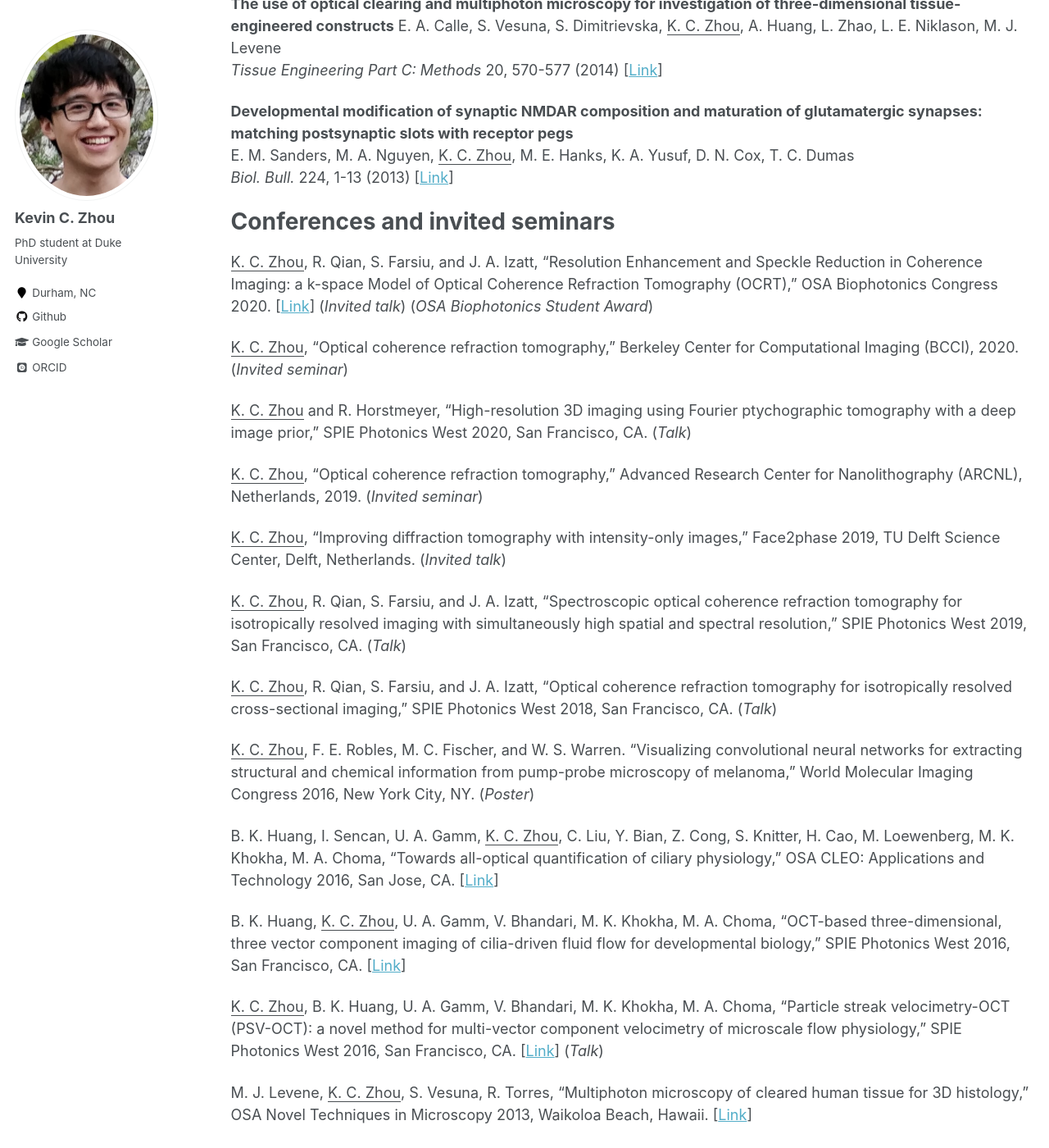
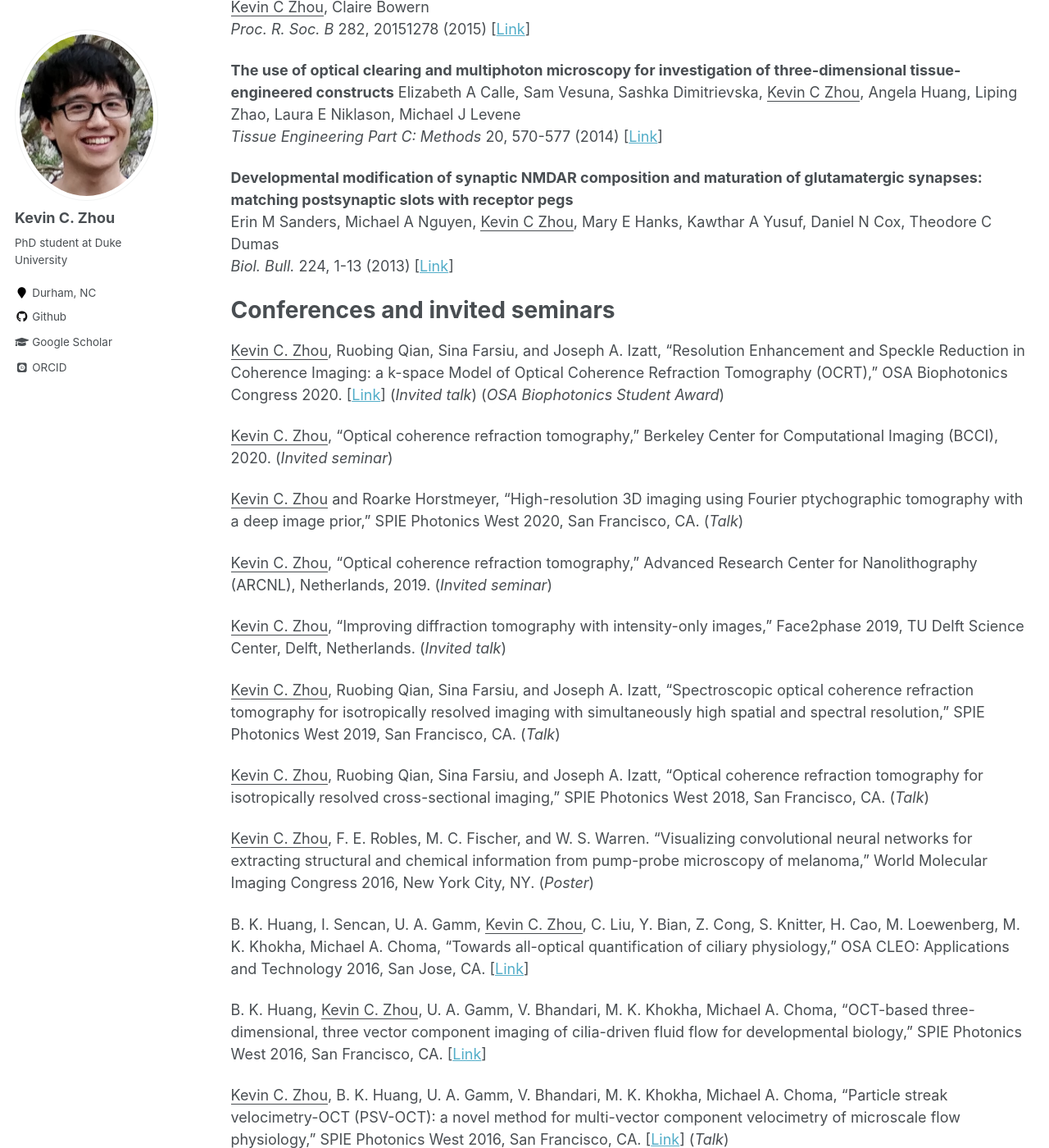
Before and after one commit to kevinczhou/kevinczhou.github.io, a Jekyll site: the page built from _pages/publications.md, in a window 1280 px wide and 1400 px high, scrolled down 1874 px. Shown: the whole window at 82% size. Built offline with Jekyll 4.4.1, drawn with Linux system fonts in a browser that asks for light colours; some web fonts are replaced; some of the changed text lies outside the part shown.

Commit message:
Update publications.md

```diff
--- a/_pages/publications.md
+++ b/_pages/publications.md
@@ -5,94 +5,95 @@ permalink: /publications/
 author_profile: true
 ---
 **Video-rate high-precision time-frequency multiplexed 3D surface imaging**
-R. Qian, <ins>K. C. Zhou</ins>, J. Zhang, C. Viehland, A. H. Dhalla, J. A. Izatt
+Ruobing Qian, <ins>Kevin C Zhou</ins>, Jingkai Zhang, Christian Viehland, Al-Hafeez Dhalla, Joseph A Izatt
 arXiv:2008.05805 (2020) [[Link](https://arxiv.org/abs/2008.05805)]
 
 **Optical Coherence Tomography-Guided Robotic Ophthalmic Microsurgery via Reinforcement Learning from Demonstration**
-B. Keller, M. Draelos, <ins>K. C. Zhou</ins>, R. Qian, A. N. Kuo, G. Konidaris, K. Hauser, J. A. Izatt
+Brenton Keller, Mark Draelos, Kevin Zhou, Ruobing Qian, Anthony N Kuo, George Konidaris, Kris Hauser, Joseph A Izatt
 *IEEE Trans. Robot.* (2020) [[Link](https://ieeexplore.ieee.org/abstract/document/9069310)]
 
 **Diffraction tomography with a deep image prior**
-<ins>K. C. Zhou</ins> and R. Horstmeyer
+<ins>Kevin C Zhou</ins>, Roarke Horstmeyer
 *Opt. Express* 28, 12872-12896 (2020) [[Link](https://www.osapublishing.org/oe/abstract.cfm?uri=oe-28-9-12872)] [[Code](https://github.com/kevinczhou/deep-prior-diffraction-tomography)] [[Data](https://figshare.com/articles/Diffraction_tomography_with_a_deep_image_prior_-_raw_data/12081708)]
 
 **Physics-enhanced machine learning for virtual fluorescence microscopy**
-C. L. Cooke, F. Kong, A. Chaware, <ins>K. C. Zhou</ins>, K. Kim, R. Xu, D. M. Ando, S. J .Yang, P. C. Konda, R. Horstmeyer
+Colin L Cooke, Fanjie Kong, Amey Chaware, <ins>Kevin C Zhou</ins>, Kanghyun Kim, Rong Xu, D Michael Ando, Samuel J Yang, Pavan Chandra Konda, Roarke Horstmeyer
 arXiv:2004.04306 (2020) [[Link](https://arxiv.org/abs/2004.04306)]
 
 **Spectroscopic optical coherence refraction tomography**
-<ins>K. C. Zhou</ins>, R. Qian, S. Farsiu, and J. A. Izatt
+<ins>Kevin C Zhou</ins>, Ruobing Qian, Sina Farsiu, Joseph A Izatt
 *Opt. Lett.* 45, 2091-2094 (2020) [[Link](https://www.osapublishing.org/ol/abstract.cfm?uri=ol-45-7-2091)] [[Code](https://osapublishing.figshare.com/articles/Spectral_fitting_code_for_SOCT_and_SOCRT/11931228)] [[Data](https://osapublishing.figshare.com/articles/Raw_spectra_of_polystyrene_beads_from_SOCT_and_SOCRT/11931225)]
 
 **Fourier ptychography: current applications and future promises**
-P. C. Konda\*, L. Loetgering\*, <ins>K. C. Zhou</ins>\*, S. Xu, A. R. Harvey, R. Horstmeyer
-*Opt. Express* 28, 9603-9630 (2020)  [[Link](https://www.osapublishing.org/oe/abstract.cfm?uri=oe-28-7-9603)] \*Equal contribution
+Pavan Chandra Konda, Lars Loetgering, <ins>Kevin C Zhou</ins>, Shiqi Xu, Andrew R Harvey, Roarke Horstmeyer
+\*Equal contribution
+*Opt. Express* 28, 9603-9630 (2020)  [[Link](https://www.osapublishing.org/oe/abstract.cfm?uri=oe-28-7-9603)]
 
 **Learned sensing: jointly optimized microscope hardware for accurate image classification**
-A. Muthumbi, A. Chaware, K. Kim, <ins>K. C. Zhou</ins>, P. C. Konda, R. Chen, B. Judkewitz, A. Erdmann, B. Kappes, R. Horstmeyer
+Alex Muthumbi, Amey Chaware, Kanghyun Kim, <ins>Kevin C Zhou</ins>, Pavan Chandra Konda, Richard Chen, Benjamin Judkewitz, Andreas Erdmann, Barbara Kappes, Roarke Horstmeyer
 *Biomed. Opt. Express* 10, 6351-6369 (2019) [[Link](https://www.osapublishing.org/boe/abstract.cfm?uri=boe-10-12-6351)]
 
 **Optical coherence refraction tomography**
-<ins>K. C. Zhou</ins>, R. Qian, S. Degan, S. Farsiu, J. A. Izatt
+<ins>Kevin C Zhou</ins>, Ruobing Qian, Simone Degan, Sina Farsiu, Joseph A Izatt
 *Nat. Photonics* 13, 794–802 (2019) [[Link](https://www.nature.com/articles/s41566-019-0508-1)]  [[Open access link](https://rdcu.be/bO6eQ)] [[Code](https://github.com/kevinczhou/optical-coherence-refraction-tomography)] [[Data](https://figshare.com/articles/Biological_datasets_for_optical_coherence_refraction_tomography_OCRT_/8297138)]
 
 **Ocular anterior chamber blood cell population differentiation using spectroscopic optical coherence tomography**
-R. Qian, W. Huang, R. P. McNabb, <ins>K. C. Zhou</ins>, Q. H. Liu, A. N. Kuo, J. A. Izatt
+Ruobing Qian, Wei-feng Huang, Ryan P McNabb, <ins>Kevin C Zhou</ins>, Qing H Liu, Anthony N Kuo, Joseph A Izatt
 *Biomed. Opt. Express* 10, 3281-3300 (2019) [[Link](https://www.osapublishing.org/boe/abstract.cfm?uri=boe-10-7-3281)]
 
 **Unraveling the molecular nature of melanin changes in metastatic cancer**
-K. Ju, S. Degan, M. C. Fischer, <ins>K. C. Zhou</ins>, X. Jia, J. Yu, W. S. Warren
+Kuk-Youn Ju, Simone Degan, Martin C Fischer, <ins>Kevin C Zhou</ins>, Xiaomeng Jia, Jin Yu, Warren S Warren
 *J. Biomed. Opt.* 24, 051414 (2019) [[Link](https://doi.org/10.1117/1.JBO.24.5.051414)]
 
 **Stimulated Raman scattering spectroscopic optical coherence tomography**
-F. E. Robles, <ins>K. C. Zhou</ins>, M. C. Fischer, W. S. Warren
+Francisco E Robles, <ins>Kevin C Zhou</ins>, Martin C Fischer, Warren S Warren
 *Optica* 4, 243-246 (2017) [[Link](https://www.osapublishing.org/optica/abstract.cfm?uri=optica-4-2-243)]
 
 **Biaxial stretch improves elastic fiber maturation, collagen arrangement, and mechanical properties in engineered arteries**
-A. H. Huang, J. L. Balestrini, B. V. Udelsman, <ins>K. C. Zhou</ins>, L. Zhao, J. Ferruzzi, B. C. Starcher, M. J. Levene, J. D. Humphrey, L. E. Niklason
+Angela H Huang, Jenna L Balestrini, Brooks V Udelsman, <ins>Kevin C Zhou</ins>, Liping Zhao, Jacopo Ferruzzi, Barry C Starcher, Michael J Levene, Jay D Humphrey, Laura E Niklason
 *Tissue Engineering Part C: Methods* 22, 524-533 (2016) [[Link](https://www.liebertpub.com/doi/abs/10.1089/ten.TEC.2015.0309)]
 
 **Particle streak velocimetry-optical coherence tomography: a novel method for multidimensional imaging of microscale fluid flows**
-<ins>K. C. Zhou</ins>, B. K. Huang, U. A. Gamm, V. Bhandari, M. K. Khokha, M. A. Choma
+<ins>Kevin C Zhou</ins>, Brendan K Huang, Ute A Gamm, Vineet Bhandari, Mustafa K Khokha, Michael A Choma
 *Biomed. Opt. Express* 7, 1590-1603 (2016)  [[Link](https://www.osapublishing.org/boe/abstract.cfm?uri=boe-7-4-1590)]
 
 **Improved velocimetry in optical coherence tomography using Bayesian analysis**
-<ins>K. C. Zhou</ins>, B. K. Huang, H. Tagare, M. A. Choma
+<ins>Kevin C Zhou</ins>, Brendan K Huang, Hemant Tagare, Michael A Choma
 *Biomed. Opt. Express* 6, 4796-4811 (2015)  [[Link](https://www.osapublishing.org/boe/abstract.cfm?uri=boe-6-12-4796)]
 
 **Quantifying uncertainty in the phylogenetics of Australian numeral systems**
-<ins>K. C. Zhou</ins> and C. Bowern
+<ins>Kevin C Zhou</ins>, Claire Bowern
 *Proc. R. Soc. B* 282, 20151278 (2015) [[Link](https://royalsocietypublishing.org/doi/full/10.1098/rspb.2015.1278)]
 
 **The use of optical clearing and multiphoton microscopy for investigation of three-dimensional tissue-engineered constructs**
-E. A. Calle, S. Vesuna, S. Dimitrievska, <ins>K. C. Zhou</ins>, A. Huang, L. Zhao, L. E. Niklason, M. J. Levene
+Elizabeth A Calle, Sam Vesuna, Sashka Dimitrievska, <ins>Kevin C Zhou</ins>, Angela Huang, Liping Zhao, Laura E Niklason, Michael J Levene
 *Tissue Engineering Part C: Methods* 20, 570-577 (2014) [[Link](https://www.liebertpub.com/doi/abs/10.1089/ten.tec.2013.0538)]
 
 **Developmental modification of synaptic NMDAR composition and maturation of glutamatergic synapses: matching postsynaptic slots with receptor pegs**
-E. M. Sanders, M. A. Nguyen, <ins>K. C. Zhou</ins>, M. E. Hanks, K. A. Yusuf, D. N. Cox, T. C. Dumas
+Erin M Sanders, Michael A Nguyen, <ins>Kevin C Zhou</ins>, Mary E Hanks, Kawthar A Yusuf, Daniel N Cox, Theodore C Dumas
 *Biol. Bull.* 224, 1-13 (2013) [[Link](https://www.journals.uchicago.edu/doi/abs/10.1086/BBLv224n1p1)]
 
 # Conferences and invited seminars
-<ins>K. C. Zhou</ins>, R. Qian, S. Farsiu, and J. A. Izatt, “Resolution Enhancement and Speckle Reduction in Coherence Imaging: a k-space Model of Optical Coherence Refraction Tomography (OCRT),” OSA Biophotonics Congress 2020. [[Link](https://www.osapublishing.org/abstract.cfm?uri=OCT-2020-OTu1E.2)] (*Invited talk*) (*OSA Biophotonics Student Award*)
+<ins>Kevin C. Zhou</ins>, Ruobing Qian, Sina Farsiu, and Joseph A. Izatt, “Resolution Enhancement and Speckle Reduction in Coherence Imaging: a k-space Model of Optical Coherence Refraction Tomography (OCRT),” OSA Biophotonics Congress 2020. [[Link](https://www.osapublishing.org/abstract.cfm?uri=OCT-2020-OTu1E.2)] (*Invited talk*) (*OSA Biophotonics Student Award*)
 
-<ins>K. C. Zhou</ins>, “Optical coherence refraction tomography,” Berkeley Center for Computational Imaging (BCCI), 2020. (*Invited seminar*)
+<ins>Kevin C. Zhou</ins>, “Optical coherence refraction tomography,” Berkeley Center for Computational Imaging (BCCI), 2020. (*Invited seminar*)
 
-<ins>K. C. Zhou</ins> and R. Horstmeyer, “High-resolution 3D imaging using Fourier ptychographic tomography with a deep image prior,” SPIE Photonics West 2020, San Francisco, CA. (*Talk*)
+<ins>Kevin C. Zhou</ins> and Roarke Horstmeyer, “High-resolution 3D imaging using Fourier ptychographic tomography with a deep image prior,” SPIE Photonics West 2020, San Francisco, CA. (*Talk*)
 
-<ins>K. C. Zhou</ins>, “Optical coherence refraction tomography,” Advanced Research Center for Nanolithography (ARCNL), Netherlands, 2019. (*Invited seminar*)
+<ins>Kevin C. Zhou</ins>, “Optical coherence refraction tomography,” Advanced Research Center for Nanolithography (ARCNL), Netherlands, 2019. (*Invited seminar*)
 
-<ins>K. C. Zhou</ins>, “Improving diffraction tomography with intensity-only images,” Face2phase 2019, TU Delft Science Center, Delft, Netherlands. (*Invited talk*)
+<ins>Kevin C. Zhou</ins>, “Improving diffraction tomography with intensity-only images,” Face2phase 2019, TU Delft Science Center, Delft, Netherlands. (*Invited talk*)
 
-<ins>K. C. Zhou</ins>, R. Qian, S. Farsiu, and J. A. Izatt, “Spectroscopic optical coherence refraction tomography for isotropically resolved imaging with simultaneously high spatial and spectral resolution,” SPIE Photonics West 2019, San Francisco, CA. (*Talk*)
+<ins>Kevin C. Zhou</ins>, Ruobing Qian, Sina Farsiu, and Joseph A. Izatt, “Spectroscopic optical coherence refraction tomography for isotropically resolved imaging with simultaneously high spatial and spectral resolution,” SPIE Photonics West 2019, San Francisco, CA. (*Talk*)
 
-<ins>K. C. Zhou</ins>, R. Qian, S. Farsiu, and J. A. Izatt, “Optical coherence refraction tomography for isotropically resolved cross-sectional imaging,” SPIE Photonics West 2018, San Francisco, CA. (*Talk*)
+<ins>Kevin C. Zhou</ins>, Ruobing Qian, Sina Farsiu, and Joseph A. Izatt, “Optical coherence refraction tomography for isotropically resolved cross-sectional imaging,” SPIE Photonics West 2018, San Francisco, CA. (*Talk*)
 
-<ins>K. C. Zhou</ins>, F. E. Robles, M. C. Fischer, and W. S. Warren. “Visualizing convolutional neural networks for extracting structural and chemical information from pump-probe microscopy of melanoma,” World Molecular Imaging Congress 2016, New York City, NY. (*Poster*)
+<ins>Kevin C. Zhou</ins>, F. E. Robles, M. C. Fischer, and W. S. Warren. “Visualizing convolutional neural networks for extracting structural and chemical information from pump-probe microscopy of melanoma,” World Molecular Imaging Congress 2016, New York City, NY. (*Poster*)
 
-B. K. Huang, I. Sencan, U. A. Gamm, <ins>K. C. Zhou</ins>, C. Liu, Y. Bian, Z. Cong, S. Knitter, H. Cao, M. Loewenberg, M. K. Khokha, M. A. Choma, "Towards all-optical quantification of ciliary physiology," OSA CLEO: Applications and Technology 2016, San Jose, CA. [[Link](https://www.osapublishing.org/abstract.cfm?uri=cleo_at-2016-ATh1N.1)]
+B. K. Huang, I. Sencan, U. A. Gamm, <ins>Kevin C. Zhou</ins>, C. Liu, Y. Bian, Z. Cong, S. Knitter, H. Cao, M. Loewenberg, M. K. Khokha, Michael A. Choma, "Towards all-optical quantification of ciliary physiology," OSA CLEO: Applications and Technology 2016, San Jose, CA. [[Link](https://www.osapublishing.org/abstract.cfm?uri=cleo_at-2016-ATh1N.1)]
 
-B. K. Huang, <ins>K. C. Zhou</ins>, U. A. Gamm, V. Bhandari, M. K. Khokha, M. A. Choma, "OCT-based three-dimensional, three vector component imaging of cilia-driven fluid flow for developmental biology," SPIE Photonics West 2016, San Francisco, CA. [[Link](https://www.spiedigitallibrary.org/conference-proceedings-of-spie/9716/97160J/OCT-based-three-dimensional-three-vector-component-imaging-of-cilia/10.1117/12.2211601.short)]
+B. K. Huang, <ins>Kevin C. Zhou</ins>, U. A. Gamm, V. Bhandari, M. K. Khokha, Michael A. Choma, "OCT-based three-dimensional, three vector component imaging of cilia-driven fluid flow for developmental biology," SPIE Photonics West 2016, San Francisco, CA. [[Link](https://www.spiedigitallibrary.org/conference-proceedings-of-spie/9716/97160J/OCT-based-three-dimensional-three-vector-component-imaging-of-cilia/10.1117/12.2211601.short)]
 
-<ins>K. C. Zhou</ins>, B. K. Huang, U. A. Gamm, V. Bhandari, M. K. Khokha, M. A. Choma, "Particle streak velocimetry-OCT (PSV-OCT): a novel method for multi-vector component velocimetry of microscale flow physiology," SPIE Photonics West 2016, San Francisco, CA. [[Link](https://www.spiedigitallibrary.org/conference-proceedings-of-spie/9697/96970F/Particle-streak-velocimetry-OCT-PSV-OCT--a-novel-method/10.1117/12.2214794.short?SSO=1)] (*Talk*)
+<ins>Kevin C. Zhou</ins>, B. K. Huang, U. A. Gamm, V. Bhandari, M. K. Khokha, Michael A. Choma, "Particle streak velocimetry-OCT (PSV-OCT): a novel method for multi-vector component velocimetry of microscale flow physiology," SPIE Photonics West 2016, San Francisco, CA. [[Link](https://www.spiedigitallibrary.org/conference-proceedings-of-spie/9697/96970F/Particle-streak-velocimetry-OCT-PSV-OCT--a-novel-method/10.1117/12.2214794.short?SSO=1)] (*Talk*)
 
-M. J. Levene, <ins>K. C. Zhou</ins>, S. Vesuna, R. Torres, "Multiphoton microscopy of cleared human tissue for 3D histology," OSA Novel Techniques in Microscopy 2013, Waikoloa Beach, Hawaii. [[Link](https://www.osapublishing.org/abstract.cfm?uri=NTM-2013-NT3B.2)]
+M. J. Levene, <ins>Kevin C. Zhou</ins>, S. Vesuna, R. Torres, "Multiphoton microscopy of cleared human tissue for 3D histology," OSA Novel Techniques in Microscopy 2013, Waikoloa Beach, Hawaii. [[Link](https://www.osapublishing.org/abstract.cfm?uri=NTM-2013-NT3B.2)]
```
